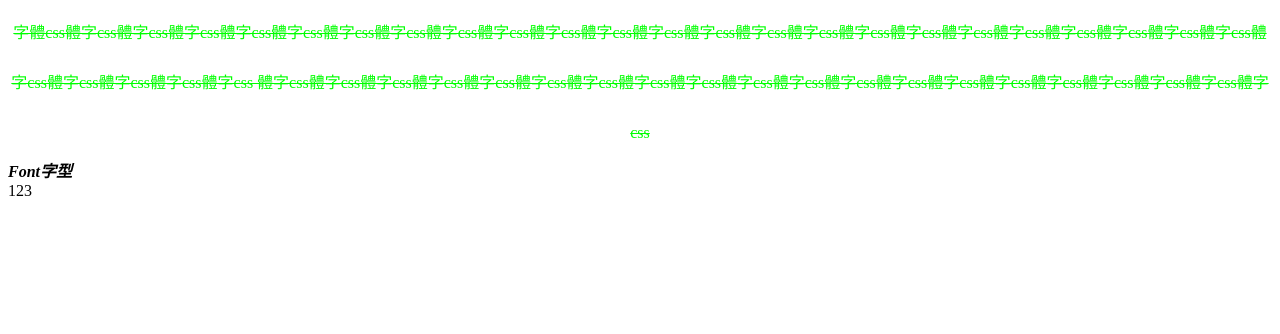
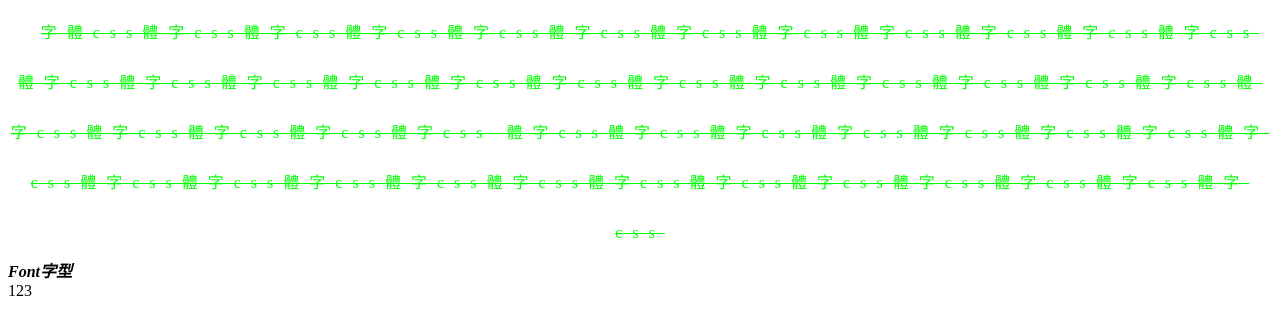
Before and after one commit to MINGYEN3411107020/3411107020, a plain HTML site: page css_all.html in a window 1280 px wide. Drawn offline with Linux system fonts and the light colour scheme.

Commit message:
Add files via upload

```diff
--- a/css_all.html
+++ b/css_all.html
@@ -60,7 +60,7 @@
     </style>
 </head>
 <body>
-    <div class="text_color text_alight text_line_hight text_decoration">
+    <div class="text_color text_alight text_line_hight text_decoration text_indent text_letter_spacing">
         字體css體字css體字css體字css體字css體字css體字css體字css體字css體字css體字css體字css體字css體字css體字css體字css體字css體字css體字css體字css體字css體字css體字css體字css體字css體字css體字css體字css體字css 體字css體字css體字css體字css體字css體字css體字css體字css體字css體字css體字css體字css體字css體字css體字css體字css體字css體字css體字css體字css
     </div>
     <div class="font_style font_weight font_size font_family" >
```
